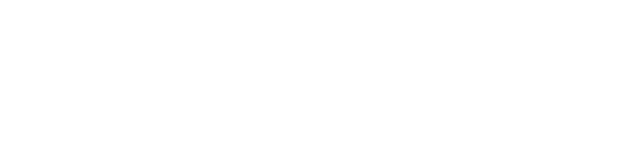
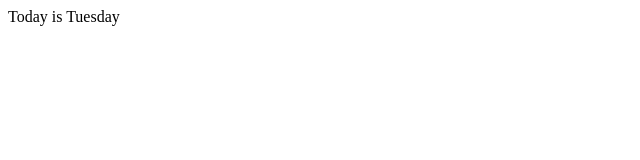
Before and after one commit to jasonsimon1/gh-pages-test, a plain HTML site: page index.html in a window 1280 px wide. Shown: the whole page, without its empty margins (0-640 px from the left). Drawn offline with Linux system fonts and the light colour scheme.

Commit message:
second push

```diff
--- a/index.html
+++ b/index.html
@@ -5,6 +5,6 @@
     <title>title</title>
   </head>
   <body>
-
+  Today is Tuesday
   </body>
 </html>
```
